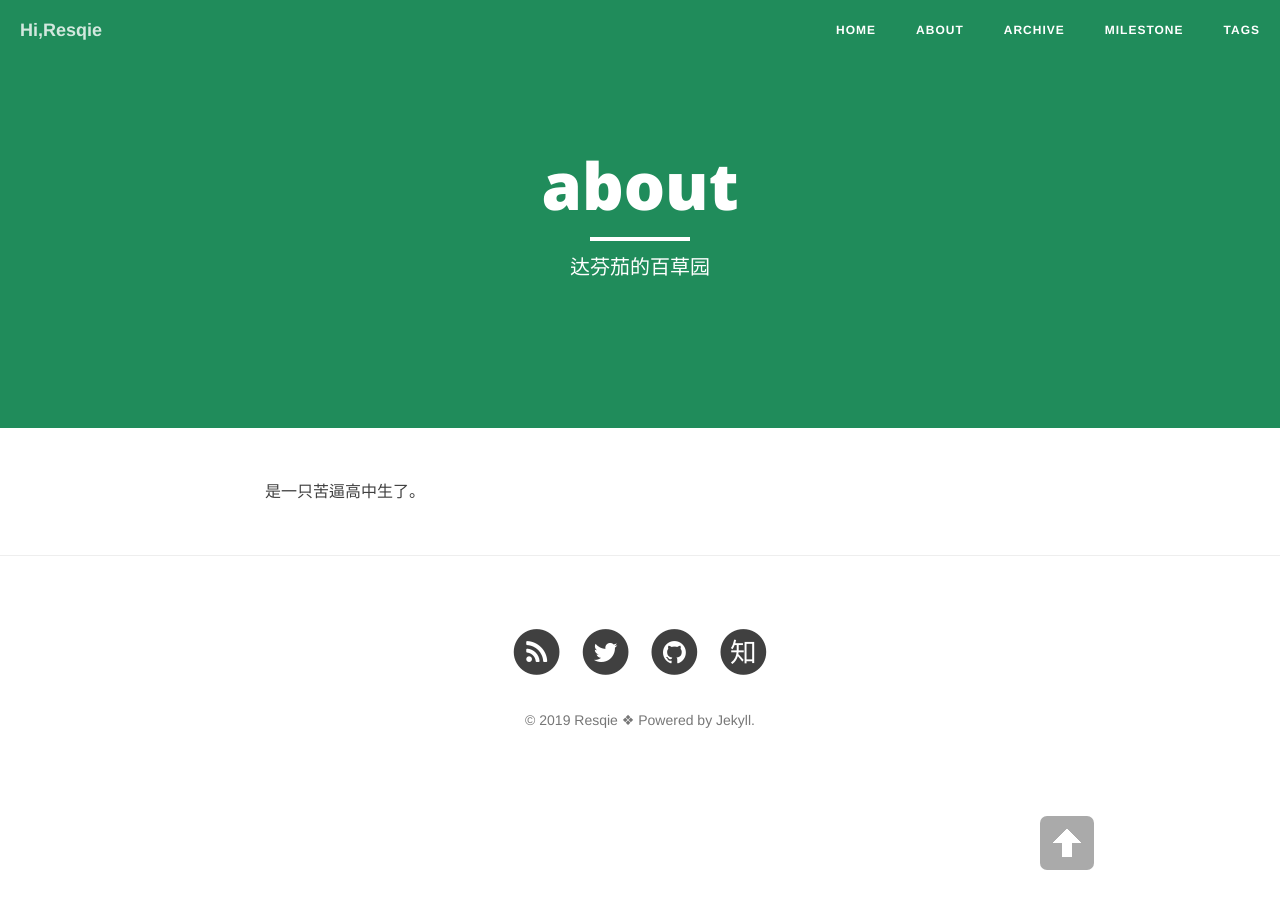
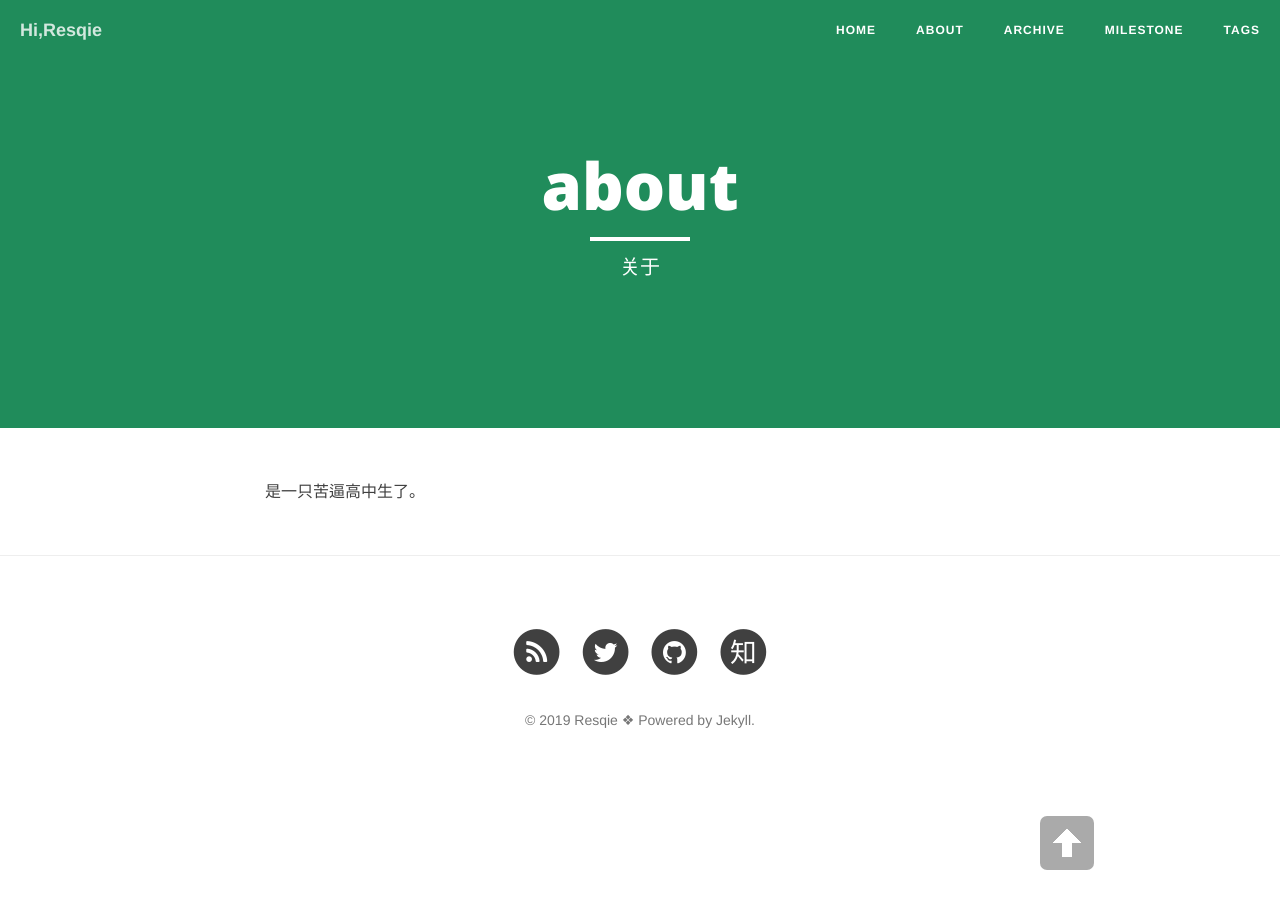
Before and after one commit to 7777777lai/Resqie.github.io, a Jekyll site: the page built from about.md, in a window 1280 px wide. Built offline with Jekyll 4.4.1, drawn with Linux system fonts in a browser that asks for light colours; nearby versions of some CDN libraries.

Commit message:
19/3/11/14:56

```diff
--- a/_config.yml
+++ b/_config.yml
@@ -21,7 +21,7 @@ twitter_username: LeoResqie
 github_username: Resqie
 facebook_username: ResqieLeo
 weibo_username: 达芬茄TPA
-zhihu_username: 达芬茄
+zhihu_username: da-fen-qie
 
 # Build settings
 # use Github Flavored Markdown !important
--- a/about.md
+++ b/about.md
@@ -1,7 +1,7 @@
 ---
 layout: page
 title: "about"
-description: "达芬茄的百草园 "
+description: "关于 "
 header-img: "img/green.jpg"
 ---
 
```
Also changed, not shown: milestone.md (+1 -1 lines).
